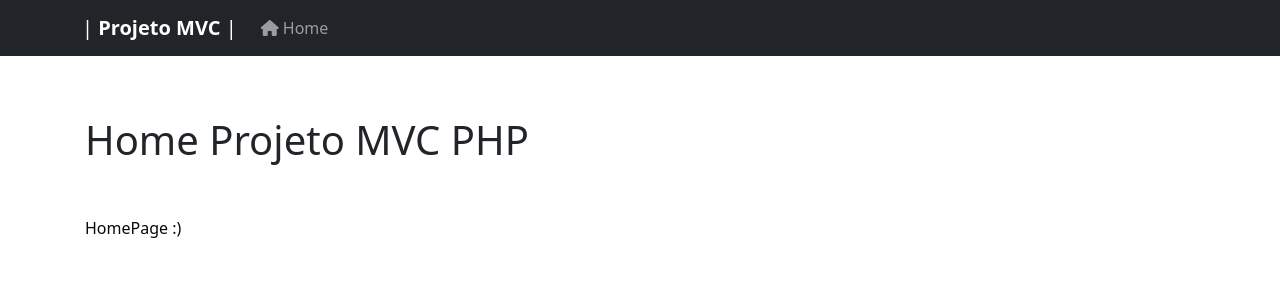
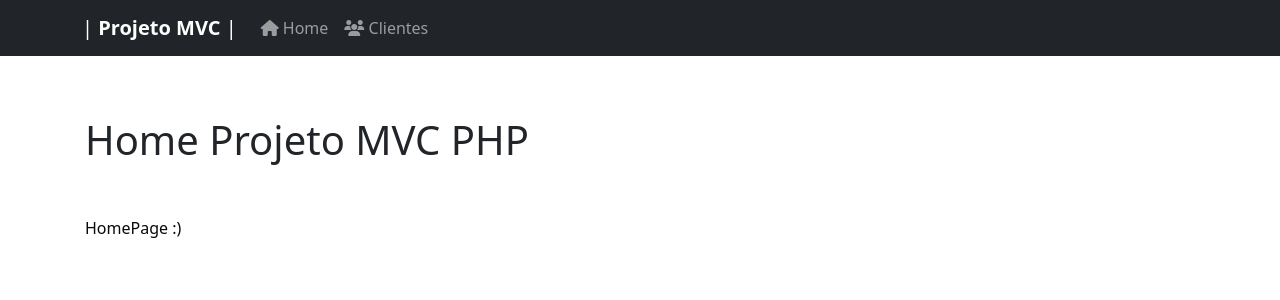
Before and after one commit to Martarelli/FATEC_Prog_WEB_Projeto, a PHP site: page / in a window 1280 px wide. Shown: the top 300 px of the page. Run offline with PHP 8.4, Linux system fonts and the light colour scheme; some libraries are stand-ins or nearby versions.

Commit message:
adicionado redirecionamento Cliente

```diff
--- a/App/Views/layouts/menu.php
+++ b/App/Views/layouts/menu.php
@@ -5,7 +5,12 @@
             <ul class="nav navbar-nav mr-auto">
                 <li class="nav-item <?php if($viewVar['nameController'] == "HomeController") { ?> active <?php } ?>">
                     <a class="nav-link" href="http://<?php echo APP_HOST; ?>" >
-                    <i class="fa-solid fa-house"></i>&nbsp;Home</a>
+                    <i class="fa-solid fa-house"></i> Home</a>
+                    </a>
+                </li>
+                <li class="nav-item <?php if($viewVar['nameController'] == "ClienteController") { ?> active <?php } ?>">
+                    <a class="nav-link" href="http://<?php echo APP_HOST . "/cliente"; ?>" >
+                    <i class="fa-solid fa-users"></i> Clientes</a>
                     </a>
                 </li>
             </ul>
```
